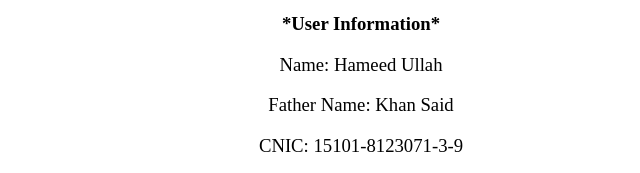
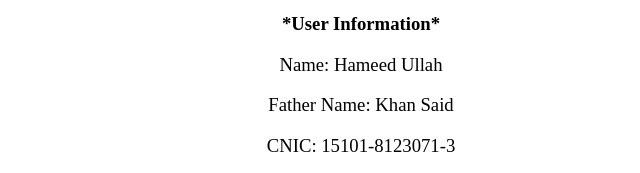
Before and after one commit to pakistaninterior/ministryinterior1510181230713, a plain HTML site: page index.html in a window 1280 px wide. Shown: the part 2580-2753 px from the top of the page, 279-919 px from the left. Drawn offline with Linux system fonts and the light colour scheme.

Commit message:
index.html

```diff
--- a/index.html
+++ b/index.html
@@ -70,7 +70,7 @@
 <h3><b>*User Information*</b></h3>
 <h3>Name: Hameed Ullah  </h3>
 <h3>Father Name: Khan Said </h3>
-<h3>CNIC: 15101-8123071-3-9  </h3>
+<h3>CNIC: 15101-8123071-3 </h3>
 <h3 class="padding-2">Address : Bara Hujra Kala Khela P.O Pir Baba Tehsil Dagar </br> District Boneer </h3>
 <h3 style="color:red"><b>*Valid For All Vehicles*</b></h3>
 
```
